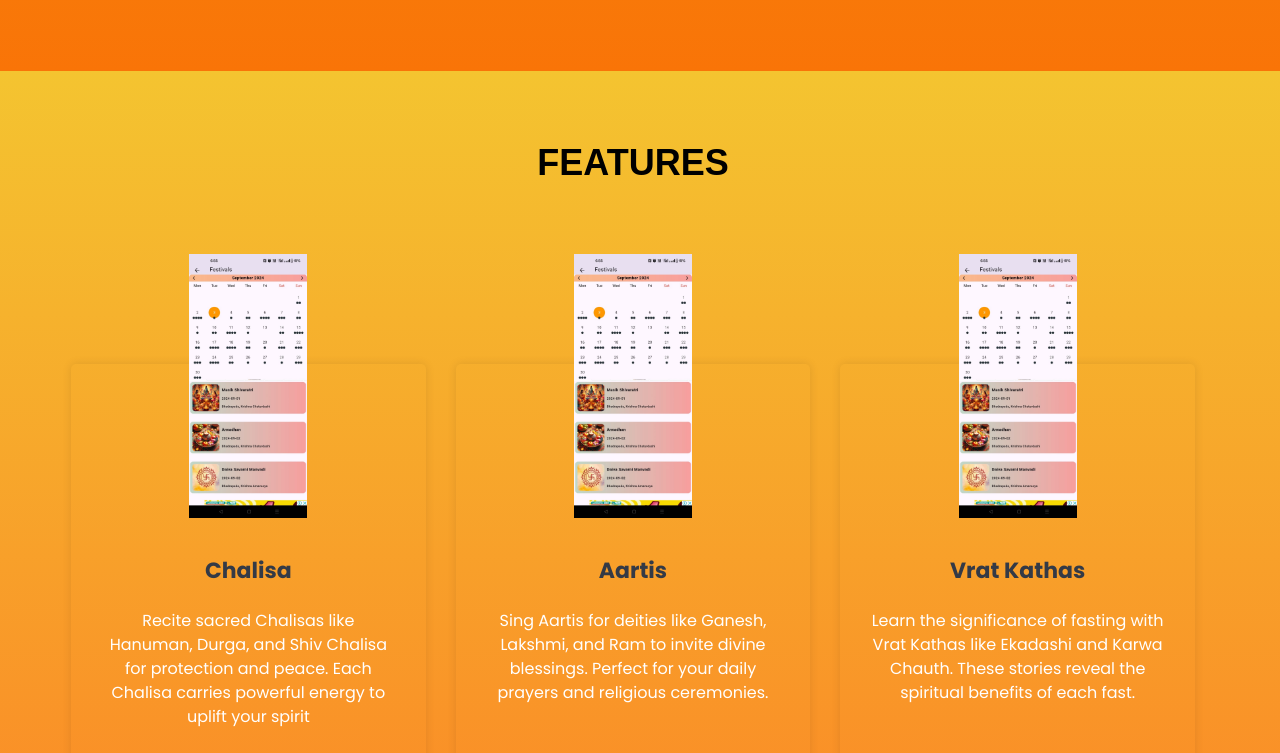
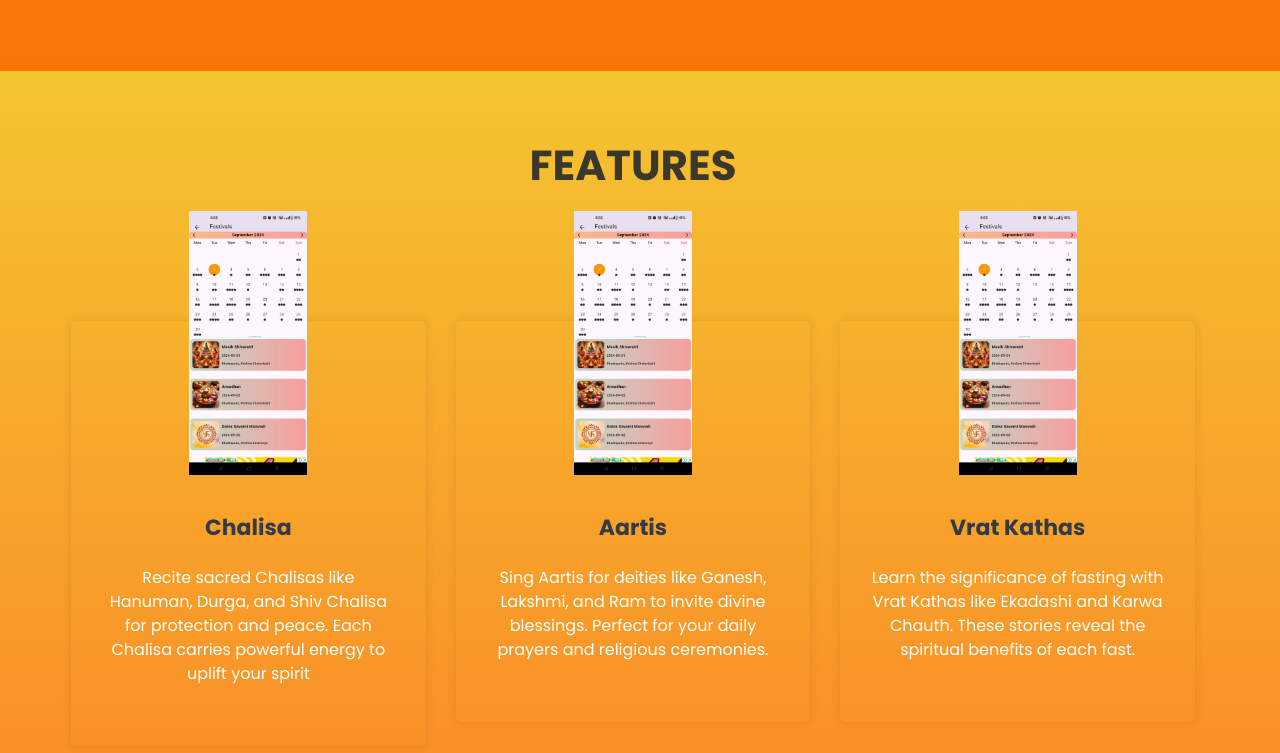
Before and after one commit to vineetgoswami963/website, a plain HTML site: page index.html in a window 1280 px wide. Shown: the part 1400-2153 px from the top of the page. Drawn offline with Linux system fonts and the light colour scheme.

Commit message:
fourth phase

```diff
--- a/assets/css/templatemo-lava.css
+++ b/assets/css/templatemo-lava.css
@@ -1235,7 +1235,8 @@ section,footer {
   }
 
 .center-heading {
-  margin-bottom: 70px;
+  margin-top: -30px;
+  margin-bottom: 100px;
 }
 
 .center-heading h2 {
--- a/index.html
+++ b/index.html
@@ -110,8 +110,14 @@
     </section>
      <section class="section" id="about">
         <div class="container">
+            <div class="col-lg-8 offset-lg-2">
+                <div class="center-heading">
+                    <h2><em> FEATURES</em></h2>
+
+                </div>
+            </div>
             <div class="container3">
-                <h2 class="heading" >FEATURES </h2>
+
                 <div class="row">
                 <div class="col-lg-4 col-md-6 col-sm-12 col-xs-12"
                     data-scroll-reveal="enter bottom move 30px over 0.6s after 0.4s">
@@ -279,7 +285,12 @@
     <section class="section" id="promotion">
         <div class="container">
             <div class="row">
+                <div class="col-lg-8 offset-lg-2">
+                    <div class="center-heading">
+                        <h2>JOIN OUR  <em> COMMUNITY</em></h2>
 
+                    </div>
+                </div>
                 <div class="right-text offset-lg-1 col-lg-6 col-md-12 col-sm-12 mobile-bottom-fix">
                     <ul>
                         <li data-scroll-reveal="enter right move 30px over 0.6s after 0.4s">
```
